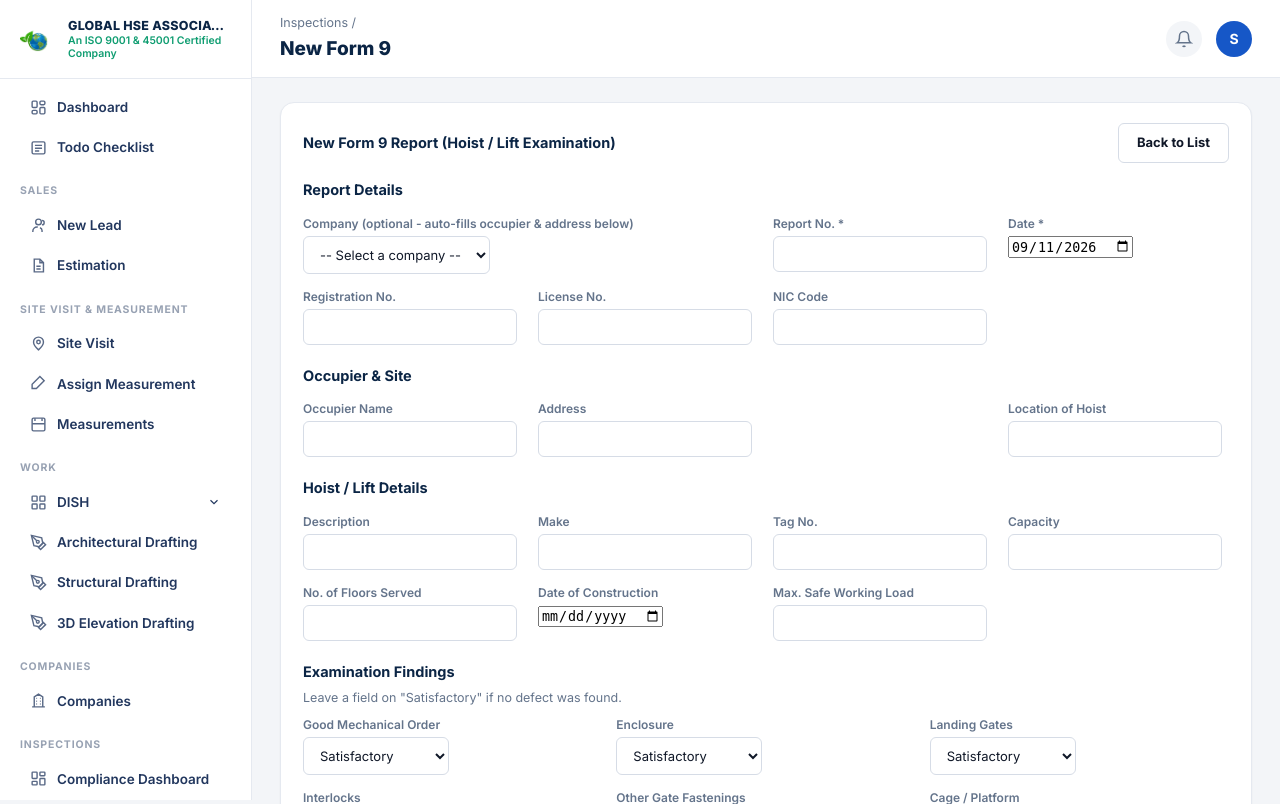
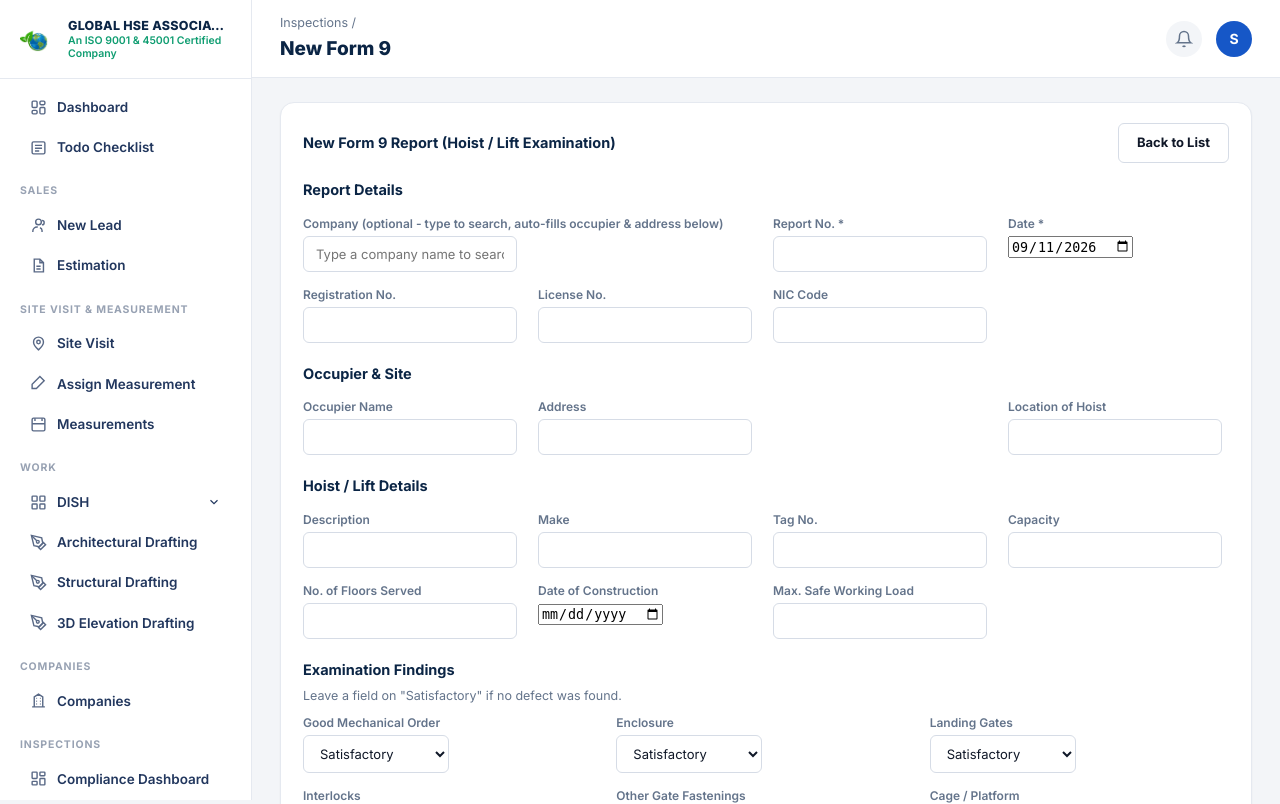
Before and after one commit to PatelShiv7325/HSE-Project, a Flask app: page /inspections/form9/new in a window 1280 px wide. Shown: the top 804 px of the page. Run offline with Flask 3, Linux system fonts and the light colour scheme; the visitor is signed in with stand-in values (Sample User, id 1); data comes from the database, SQL or seed files in the repository; data that the repository does not hold is empty; some libraries are stand-ins or nearby versions.

Commit message:
update my project

```diff
--- a/app/inspections/routes.py
+++ b/app/inspections/routes.py
@@ -10,6 +10,23 @@ from io import BytesIO
 import re
 
 inspections_bp = Blueprint("inspections", __name__, url_prefix="/inspections")
+
+
+def _companies_json():
+    """Every company as a plain dict, for the type-to-search Company box on
+    the Form 9/10/11/PSV/Centrifuge forms -- embedded once as JSON so
+    filtering happens client-side per keystroke with no extra requests."""
+    return [
+        {
+            "id": c.id,
+            "name": c.name,
+            "occupier_name": c.occupier_name or "",
+            "address": c.address or "",
+            "reg_no": c.registration_no or "",
+            "license_no": c.license_no or "",
+        }
+        for c in Company.query.order_by(Company.name.asc()).all()
+    ]
 
 # Every field that lives inside InspectionReport.data for a Form 9
 # (Hoists/Lifts examination certificate). report_no and report_date are
@@ -138,6 +155,7 @@ def _form9_save(report):
         data=(report.data if report else {}),
         today=date.today().isoformat(),
         companies=Company.query.order_by(Company.name.asc()).all(),
+        companies_json=_companies_json(),
     )
 
 
@@ -540,6 +558,7 @@ def _generic_save(form_type, report):
         today=date.today().isoformat(),
         suggested_report_no=(report.report_no if report else _suggest_report_no(form_type)),
         companies=Company.query.order_by(Company.name.asc()).all(),
+        companies_json=_companies_json(),
     )
 
 
--- a/app/templates/inspections/form9_form.html
+++ b/app/templates/inspections/form9_form.html
@@ -14,20 +14,17 @@
     <h4>Report Details</h4>
     <div style="display:grid; grid-template-columns:repeat(auto-fit, minmax(220px, 1fr)); gap:14px; margin-bottom:20px;">
       <div style="grid-column:span 2;">
-        <label style="display:block; margin-bottom:3px;">Company (optional - auto-fills occupier &amp; address below)</label>
-        <select id="company_select" name="company_id" onchange="fillFromCompany(this)">
-          <option value="">-- Select a company --</option>
+        <label style="display:block; margin-bottom:3px;">Company (optional - type to search, auto-fills occupier &amp; address below)</label>
+        <input type="text" id="company_search" list="companies_datalist" autocomplete="off"
+               placeholder="Type a company name to search..."
+               value="{{ (report.company.name if report.company else '') if report else '' }}"
+               oninput="onCompanySearchInput(this)">
+        <datalist id="companies_datalist">
           {% for c in companies %}
-            <option value="{{ c.id }}"
-              data-occupier="{{ c.occupier_name or '' }}"
-              data-address="{{ c.address or '' }}"
-              data-reg="{{ c.registration_no or '' }}"
-              data-license="{{ c.license_no or '' }}"
-              {% if report and report.company_id == c.id %}selected{% endif %}>
-              {{ c.name }}
-            </option>
+            <option value="{{ c.name }}">
           {% endfor %}
-        </select>
+        </datalist>
+        <input type="hidden" id="company_id" name="company_id" value="{{ report.company_id if report and report.company_id else '' }}">
       </div>
       <div>
         <label style="display:block; margin-bottom:3px;">Report No. *</label>
@@ -191,18 +188,34 @@
 
 {% block scripts %}
 <script>
-  // When a company is picked from the dropdown, copy its occupier/address/
-  // reg-no/license-no into the matching fields below -- only fills fields
-  // that are currently empty, so it never overwrites something you already typed.
-  function fillFromCompany(select) {
-    var opt = select.options[select.selectedIndex];
-    if (!opt || !opt.value) return;
+  // Full company directory, embedded once as JSON so the search box can
+  // match what's typed against it client-side (no extra request per
+  // keystroke).
+  var COMPANIES = {{ companies_json|tojson }};
+
+  // Typing into the Company box matches against COMPANIES by exact name
+  // (what the datalist's suggestions show). Once it matches, this behaves
+  // just like picking from the old dropdown: sets the hidden company_id
+  // and fills occupier/address/reg/license -- but only into fields that
+  // are still empty, so it never overwrites something you already typed.
+  // If what's typed doesn't match any known company, company_id is
+  // cleared -- the report just saves without a company link, same as
+  // leaving the old dropdown on "-- Select a company --".
+  function onCompanySearchInput(input) {
+    var match = COMPANIES.find(function (c) { return c.name === input.value; });
+    var hidden = document.getElementById('company_id');
+
+    if (!match) {
+      hidden.value = '';
+      return;
+    }
+    hidden.value = match.id;
 
     var map = {
-      occupier_name: opt.getAttribute('data-occupier'),
-      address: opt.getAttribute('data-address'),
-      reg_no: opt.getAttribute('data-reg'),
-      license_no: opt.getAttribute('data-license'),
+      occupier_name: match.occupier_name,
+      address: match.address,
+      reg_no: match.reg_no,
+      license_no: match.license_no,
     };
     Object.keys(map).forEach(function (fieldId) {
       var el = document.getElementById(fieldId);
```
Also changed, not shown: app/templates/inspections/generic_form.html (+31 -15 lines), app/fieldwork/routes.py (line endings or trailing spaces).
